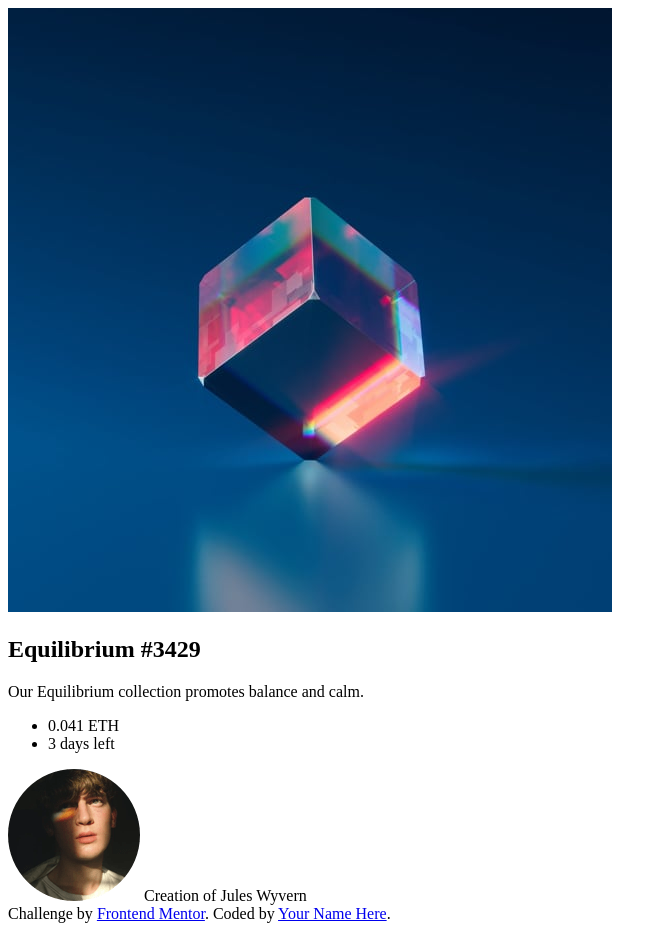
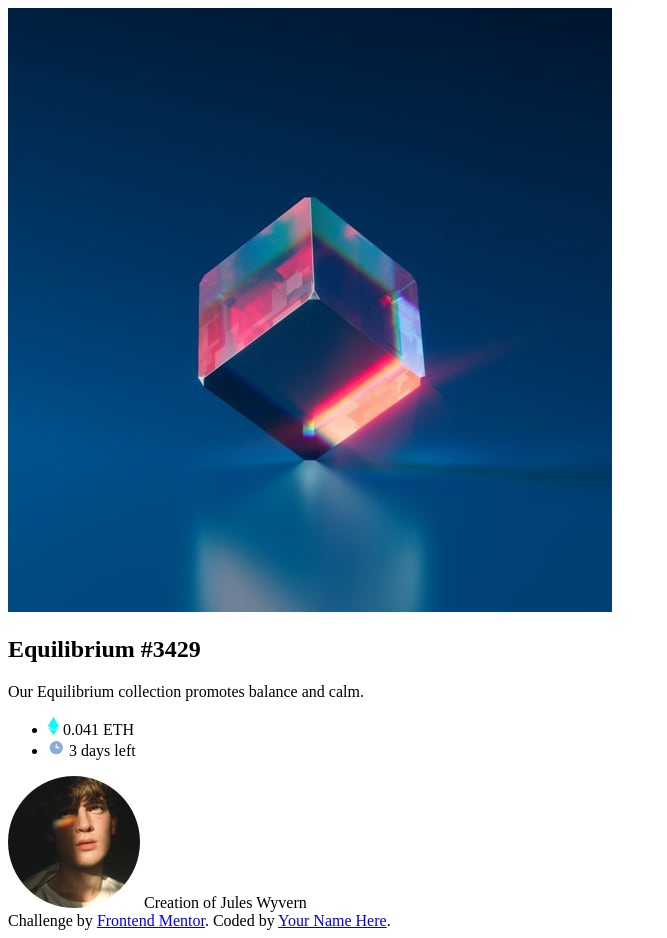
Before and after one commit to LasithaR01/NFT-Preview-Card-Component, a plain HTML site: page index.html in a window 1280 px wide. Shown: the whole page, without its empty margins (0-667 px from the left). Drawn offline with Linux system fonts and the light colour scheme.

Commit message:
Update index.html
Add ETH ,Clock Imgs

```diff
--- a/index.html
+++ b/index.html
@@ -22,8 +22,8 @@
       Our Equilibrium collection promotes balance and calm.
     </p>
     <ul>
-      <li>0.041 ETH</li>
-      <li>3 days left</li>
+      <li><img src="./images/icon-ethereum.svg"> 0.041 ETH </li>
+      <li><img src="./images/icon-clock.svg"> 3 days left </li>
     </ul>
   <div class="NFT__Owner">
     <img class="Owner_Img" src="./images/image-avatar.png">
```
